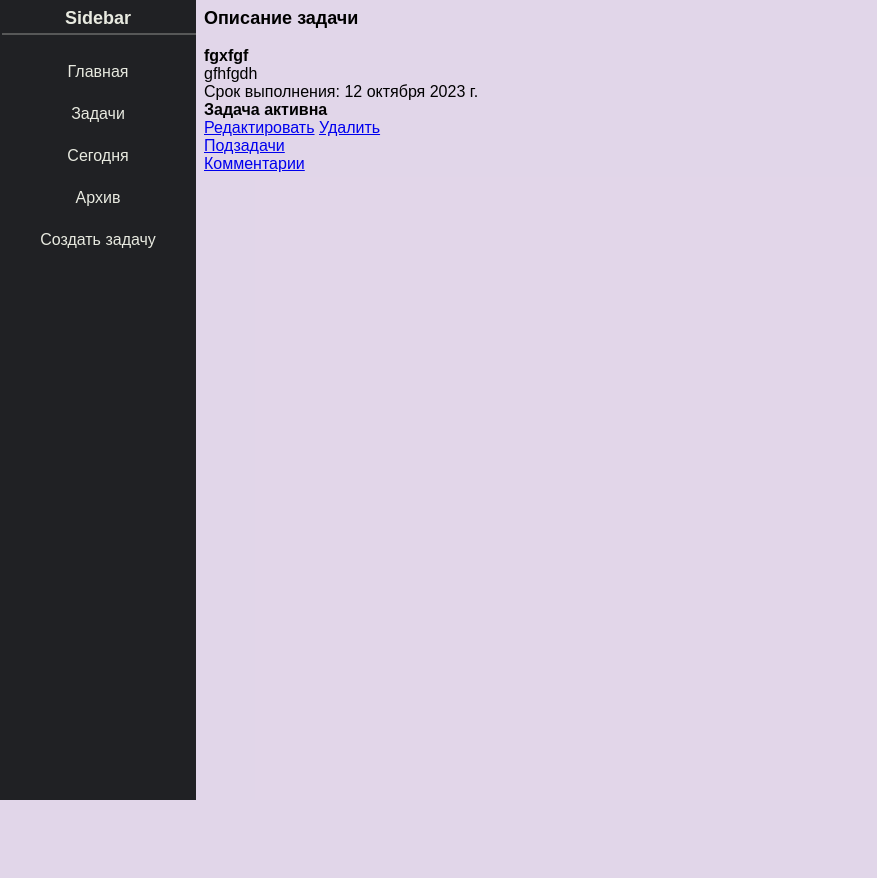
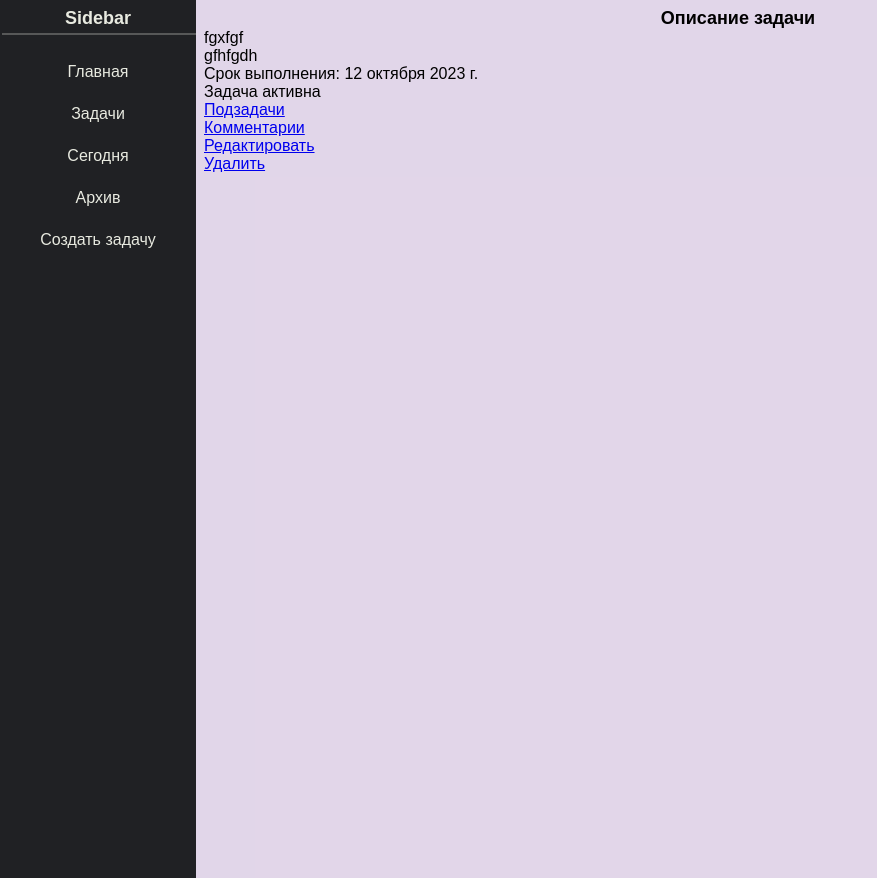
Before and after one commit to IvanSitnikov1/planner, a Django app: page /detail-task/1/ in a window 1280 px wide. Shown: the part 78-956 px from the top of the page, without its empty margins (0-877 px from the left). Before the commit the page ends 878 px from the top, so only its background shows below. Run offline with Django 4.2, Linux system fonts and the light colour scheme; data comes from the database, SQL or seed files in the repository.

Commit message:
a lot of things...

```diff
--- /dev/null
+++ b/main/scripts/index.js
@@ -0,0 +1,5 @@
+const sidebar = document.querySelector('.sidebar-div')
+const body = document.body
+const height = Math.max(body.scrollHeight, body.offsetHeight)
+console.log(height)
+sidebar.style.height = height
--- a/main/static/main/css/main.css
+++ b/main/static/main/css/main.css
@@ -6,6 +6,7 @@
     font-size: small;
 }
 .header-bar{
+    z-index: 1;
     color: #E8EAE0;
     display: flex;
     flex-direction:row;
@@ -41,6 +42,7 @@
     text-align: center;
 }
 .sidebar-div{
+    z-index: 2;
     position:relative ;
     color: #E8EAE0;
     width: 88px;
@@ -101,11 +103,12 @@
     width: 100%;
 }
 
-/* Tasks list appearance */
-
 .main-title{
     text-align: center;
 }
+
+/* Tasks list appearance */
+
 .task-container-div{
     margin-top: 12px;
     display: flex;
@@ -144,7 +147,7 @@
 background-color:#003077;
 border-radius: 4px;
 padding: 2px 8px;
-transition: background-color 0.3s;
+transition: all 0.3s;
 }
 .task-info-link:hover{
     color: #00c6f5;
@@ -181,7 +184,7 @@
 background-color:#003077;
 border-radius: 4px;
 padding: 2px 8px;
-transition: background-color 0.3s;
+transition: color 0.3s;
 }
 .form-btn:hover{
     color: #00c6f5;
--- a/main/templates/main/base.html
+++ b/main/templates/main/base.html
@@ -77,8 +77,10 @@
             </div>
             <div class="main-container">
                 {% block content %}{% endblock %}
-            </div>
+
+                </div>
         </div>
     </main>
+    <script src="../../scripts/index.js"></script>
 </body>
 </html>
--- a/main/templates/main/detail_task.html
+++ b/main/templates/main/detail_task.html
@@ -1,20 +1,82 @@
 {% extends 'main/base.html' %}
+<style>
+    *{padding: 0;
+    margin: 0;}
+#dt-content-div{
+    display: flex;
+    flex-direction: column;
+}
+#dt-task-title{
+    font-weight: bold;
+    align-self: center;
+    width: 80%;
+}
+#dt-task-content{
+    border: 2px solid #003077;
+    width: 80%;
+    align-self: center;
+    min-height: 100px;
+    height: auto;
+}
+#dt-task-menu{
+    margin-top: 10px;
+    position: relative;
+    align-self: center;
+    width: 80%;
+    display: flex;
+    flex-direction: row;
+    justify-content: space-between;
 
+}
+.dt-task-status{
+    font-weight: bold;
+    margin-top: 10px;
+}
+
+#dt-subtask,
+#dt-comments,
+#dt-edit,
+#dt-delete{
+    margin: 3px;
+    text-decoration: none;
+    color: white;
+    background-color:#003077;
+    border-radius: 4px;
+    padding: 2px 8px;
+    transition: color 0.3s;
+}
+#dt-subtask:hover,
+#dt-comments:hover,
+#dt-edit:hover,
+#dt-delete:hover{
+    color: #00c6f5;
+}
+</style>
 {% block content %}
-<h1>{{ title }}</h1><br>
 <div>
-    <h4>{{ task.title }}</h4>
-    <p>{{ task.content }}</p>
-    <p>Срок выполнения: {{ task.deadline }}</p>
-    {% if task.active %}
-        <h4>Задача активна</h4>
-    {% else %}
-        <h4>Задача выполнена</h4>
-    {% endif %}
-    <a href="{% url 'update-task' task.pk %}">Редактировать</a>
-    <a href="{% url 'delete-task' task.pk %}">Удалить</a>
-    <p><a href="{% url 'detail-subtask' task.pk %}">Подзадачи</a></p>
-    <p><a href="{% url 'comments' task.pk %}">Комментарии</a></p>
+<h1 class="main-title">{{ title }}</h1>
+<div id="dt-content-div">
+    <p id="dt-task-title">{{ task.title }}</p>
+    <p id="dt-task-content">{{ task.content }}</p>
+    <div id="dt-task-menu">
+        <div id="dt-task-info">
+            <p id="dt-task-deadline">Срок выполнения: {{ task.deadline }}</p>
+            {% if task.active %}
+                <p class="dt-task-status">Задача активна</p>
+            {% else %}
+                <p class="dt-task-status">Задача выполнена</p>
+            {% endif %}
+        </div>
+
+            <p><a id="dt-subtask" href="{% url 'detail-subtask' task.pk %}">Подзадачи</a></p>
+            <p><a id="dt-comments" href="{% url 'comments' task.pk %}">Комментарии</a></p>
+
+
+            <p><a id="dt-edit" href="{% url 'update-task' task.pk %}">Редактировать</a></p>
+            <p><a id="dt-delete" href="{% url 'delete-task' task.pk %}">Удалить</a></p>
+
+    </div>
+</div>
 </div>
 {% block subtask %}{% endblock %}
 {% endblock %}
```
